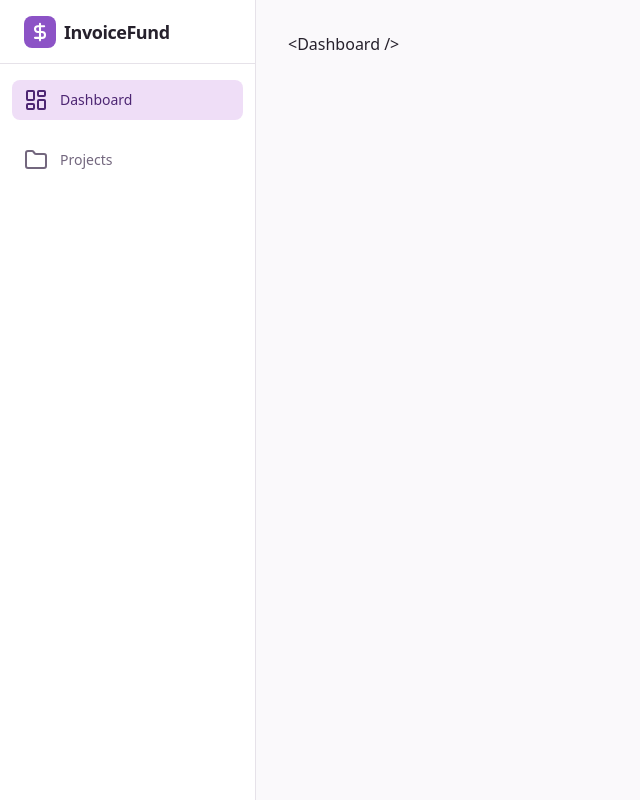
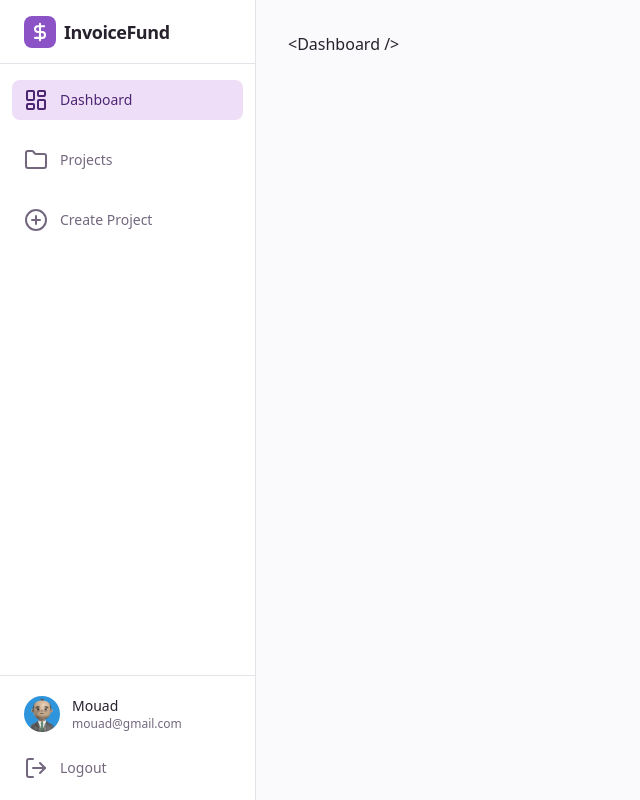
Before and after one commit to mouad-mch/crowdfunder_full_stack, a React app in the folder frontend/: page / in a window 1280 px wide. Shown: the whole page, without its empty margins (0-640 px from the left). Built offline with nearby package versions, Linux system fonts and the light colour scheme; the HTML template or start-up script is replaced by a standard one.

Commit message:
feat: add user avatar and logout button to sidebar

```diff
--- a/frontend/src/components/Sidebar.jsx
+++ b/frontend/src/components/Sidebar.jsx
@@ -1,4 +1,4 @@
-import { Folder, LayoutDashboard } from 'lucide-react'
+import { CirclePlus, Folder, LayoutDashboard, LogOut } from 'lucide-react'
 import { NavLink } from 'react-router-dom';
 
 const NAVLINK = [
@@ -12,6 +12,12 @@ const NAVLINK = [
         to: '/projects',
         label: 'Projects',
         icon: <Folder />
+    },
+
+    {
+      to: '/projects/create',
+      label: 'Create Project',
+      icon: <CirclePlus />
     }
 ]
 
@@ -62,6 +68,27 @@ const Sidebar = () => {
             }
         </nav>
 
+        <div className="border-t border-border p-3 space-y-2">
+            <div className="flex items-center gap-3 px-3 py-2">
+              <div className="flex h-9 w-9 items-center justify-center overflow-hidden rounded-full">
+                <img src="../../public/avatar.jpg" alt="avatar"  className='w-full h-full'/>
+              </div>
+              <div className="flex-1 min-w-0">
+                <p className="text-sm font-medium truncate">Mouad</p>
+                <p className="text-xs text-muted-foreground truncate">
+                  mouad@gmail.com
+                </p>
+              </div>
+            </div>
+
+          <button
+            className="flex w-full items-center gap-3 px-3 py-2 rounded-md text-sm font-medium text-muted-foreground hover:bg-destructive/10 hover:text-destructive transition-colors"
+          >
+            <LogOut/>
+            Logout
+          </button>
+        </div>
+
       </div>
     </aside>
   );
```
Also changed, not shown: frontend/public/avatar.jpg (added).
